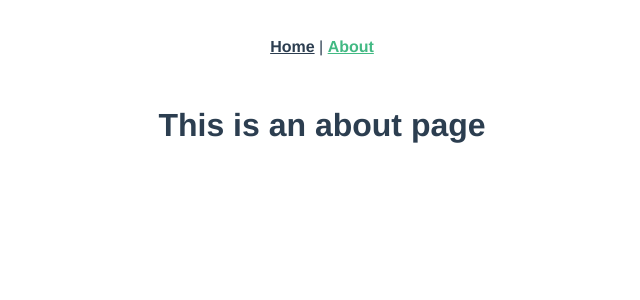
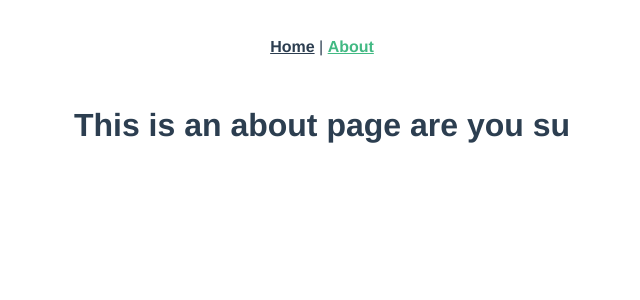
Before and after one commit to LordCodex/Yeerlo-ui, a Vue app: page /about in a window 1280 px wide. Shown: the top 300 px of the page, without its empty margins (318-958 px from the left). Built offline with nearby package versions, Linux system fonts and the light colour scheme.

Commit message:
first commit

```diff
--- a/src/views/AboutView.vue
+++ b/src/views/AboutView.vue
@@ -1,5 +1,5 @@
 <template>
   <div class="about">
-    <h1>This is an about page</h1>
+    <h1>This is an about page are you su</h1>
   </div>
 </template>
```
